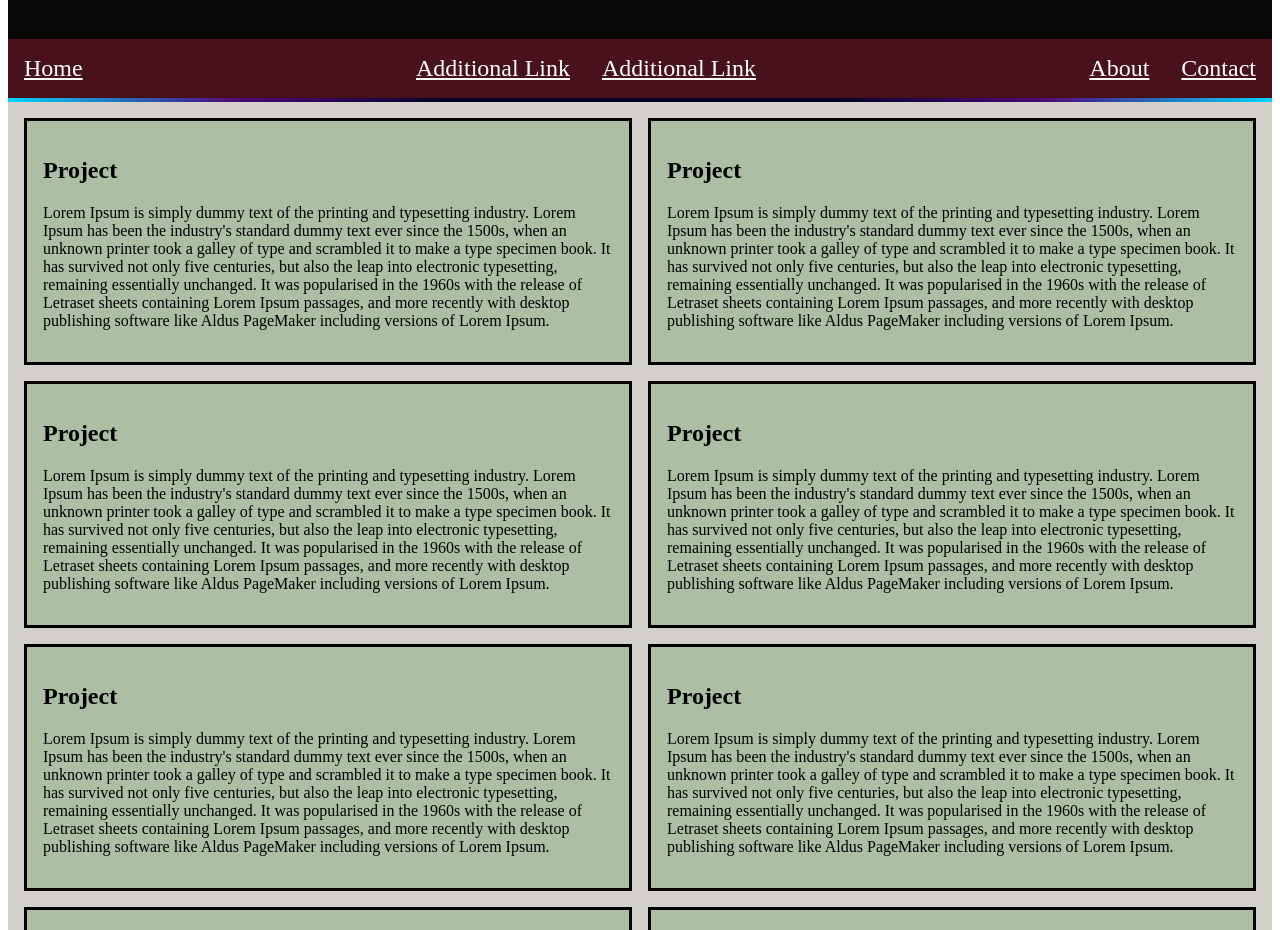
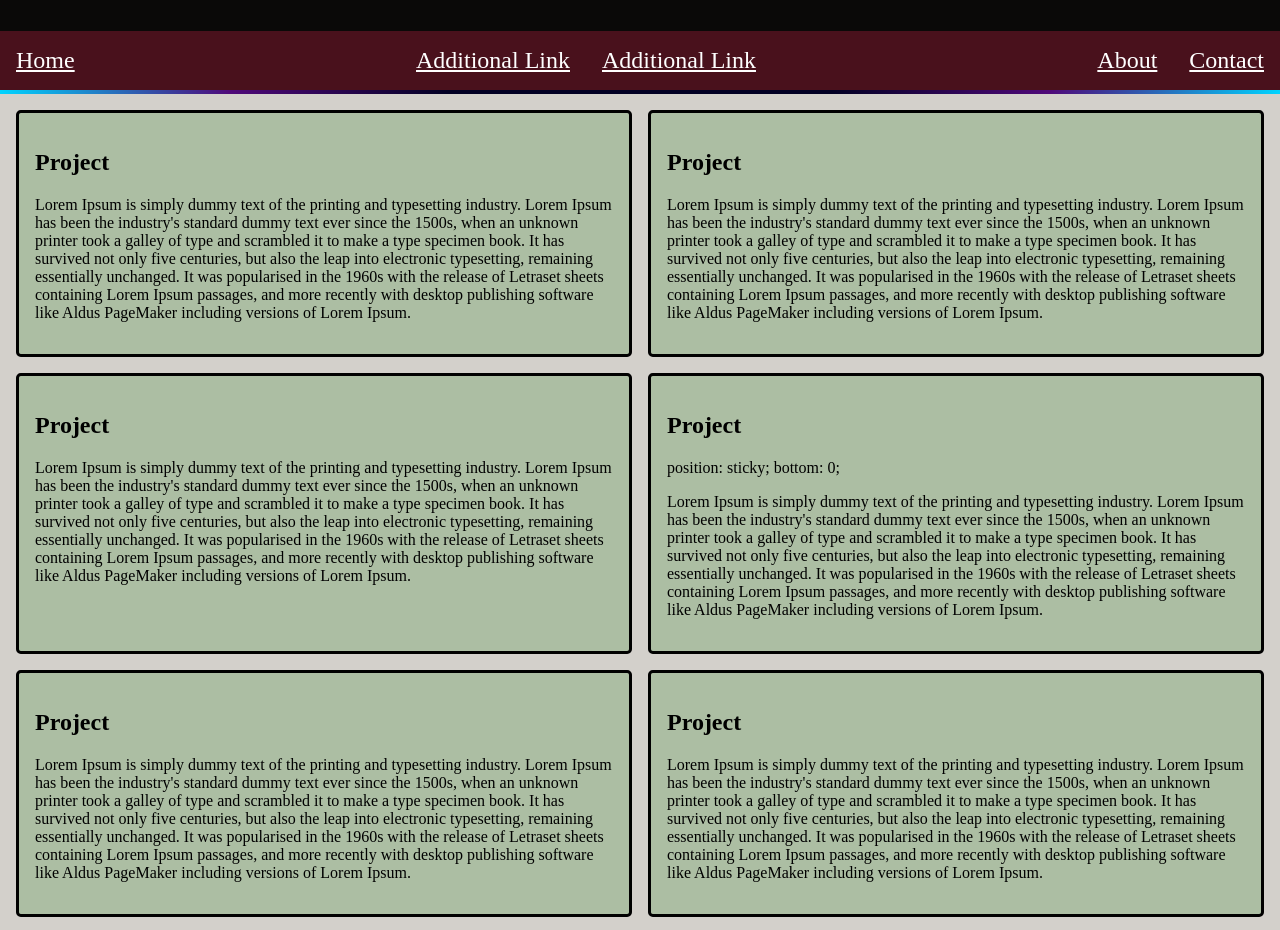
Before and after one commit to ndorazioCS/Portfolio_Overview, a plain HTML site: page index.html in a window 1280 px wide. Shown: the part 167-1097 px from the top of the page. Drawn offline with Linux system fonts and the light colour scheme.

Commit message:
fixed page scrolling and margin/padding, plus added static about and contact pages

```diff
--- a/index.html
+++ b/index.html
@@ -15,25 +15,104 @@
             </header>
             <aside class='aside-elememt'>
                 <nav class='nav-container'>
-                    <a href='./home' class='nav-element'>
+                    <a href='./index.html' class='nav-element'>
                         <dt>Home</dt>
                     </a>
-                    <a href='2' class='nav-element'>
+                    <a href='additional_link' class='nav-element'>
                         <dt>Additional Link</dt>
                     </a>
-                    <a href='3' class='nav-element'>
+                    <a href='additional_link' class='nav-element'>
                         <dt>Additional Link</dt>
                     </a>
-                    <a href='./about' class='nav-element'>
+                    <a href='./about.html' class='nav-element'>
                         <dt>About</dt>
                     </a>
-                    <a href='./contact' class='nav-element'>
+                    <a href='./contact.html' class='nav-element'>
                         <dt>Contact</dt>
                     </a>
                 </nav>
             </aside>
             <div class='horizontal-rule'></div>
             <main class='page-element main-container'>
+                <section class='section-element'>
+                    <h2>
+                        Project
+                    </h2>
+                    <p>
+                        Lorem Ipsum is simply dummy text of the printing and typesetting industry.
+                        Lorem Ipsum has been the industry's standard dummy text ever since the 1500s,
+                        when an unknown printer took a galley of type and scrambled it to make a type specimen book.
+                        It has survived not only five centuries, but also the leap into electronic typesetting, remaining essentially unchanged.
+                        It was popularised in the 1960s with the release of Letraset sheets containing Lorem Ipsum passages, and more recently with
+                        desktop publishing software like Aldus PageMaker including versions of Lorem Ipsum.
+                    </p>
+                </section>
+                <section class='section-element'>
+                    <h2>
+                        Project
+                    </h2>
+                    <p>
+                        Lorem Ipsum is simply dummy text of the printing and typesetting industry.
+                        Lorem Ipsum has been the industry's standard dummy text ever since the 1500s,
+                        when an unknown printer took a galley of type and scrambled it to make a type specimen book.
+                        It has survived not only five centuries, but also the leap into electronic typesetting, remaining essentially unchanged.
+                        It was popularised in the 1960s with the release of Letraset sheets containing Lorem Ipsum passages, and more recently with
+                        desktop publishing software like Aldus PageMaker including versions of Lorem Ipsum.
+                    </p>
+                </section>
+                <section class='section-element'>
+                    <h2>
+                        Project
+                    </h2>
+                    <p>
+                        Lorem Ipsum is simply dummy text of the printing and typesetting industry.
+                        Lorem Ipsum has been the industry's standard dummy text ever since the 1500s,
+                        when an unknown printer took a galley of type and scrambled it to make a type specimen book.
+                        It has survived not only five centuries, but also the leap into electronic typesetting, remaining essentially unchanged.
+                        It was popularised in the 1960s with the release of Letraset sheets containing Lorem Ipsum passages, and more recently with
+                        desktop publishing software like Aldus PageMaker including versions of Lorem Ipsum.
+                    </p>
+                </section>
+                <section class='section-element'>
+                    <h2>
+                        Project
+                    </h2>
+                    position: sticky; bottom: 0;
+                    <p>
+                        Lorem Ipsum is simply dummy text of the printing and typesetting industry.
+                        Lorem Ipsum has been the industry's standard dummy text ever since the 1500s,
+                        when an unknown printer took a galley of type and scrambled it to make a type specimen book.
+                        It has survived not only five centuries, but also the leap into electronic typesetting, remaining essentially unchanged.
+                        It was popularised in the 1960s with the release of Letraset sheets containing Lorem Ipsum passages, and more recently with
+                        desktop publishing software like Aldus PageMaker including versions of Lorem Ipsum.
+                    </p>
+                </section>
+                <section class='section-element'>
+                    <h2>
+                        Project
+                    </h2>
+                    <p>
+                        Lorem Ipsum is simply dummy text of the printing and typesetting industry.
+                        Lorem Ipsum has been the industry's standard dummy text ever since the 1500s,
+                        when an unknown printer took a galley of type and scrambled it to make a type specimen book.
+                        It has survived not only five centuries, but also the leap into electronic typesetting, remaining essentially unchanged.
+                        It was popularised in the 1960s with the release of Letraset sheets containing Lorem Ipsum passages, and more recently with
+                        desktop publishing software like Aldus PageMaker including versions of Lorem Ipsum.
+                    </p>
+                </section>
+                <section class='section-element'>
+                    <h2>
+                        Project
+                    </h2>
+                    <p>
+                        Lorem Ipsum is simply dummy text of the printing and typesetting industry.
+                        Lorem Ipsum has been the industry's standard dummy text ever since the 1500s,
+                        when an unknown printer took a galley of type and scrambled it to make a type specimen book.
+                        It has survived not only five centuries, but also the leap into electronic typesetting, remaining essentially unchanged.
+                        It was popularised in the 1960s with the release of Letraset sheets containing Lorem Ipsum passages, and more recently with
+                        desktop publishing software like Aldus PageMaker including versions of Lorem Ipsum.
+                    </p>
+                </section>
                 <section class='section-element'>
                     <h2>
                         Project
@@ -152,11 +231,10 @@
                     </p>
                 </section>
             </main>
-            <div class='horizontal-rule'></div>
             <footer class='footer-container'>
+                <div class='horizontal-rule'></div>
                 <p class='footer-text copy-right centered-text'>&#169; Nick D'Orazio 2024</p>
             </footer>
-            <div class='horizontal-rule'></div>
         </div>
     </body>
 </html>
--- a/styles.css
+++ b/styles.css
@@ -45,11 +45,16 @@
 /*********************/
 /*  Page Styles      */
 /*********************/
+html, body {
+    margin: 0;
+    padding: 0;
+}
 
 .page-container {
     display: flex;
     flex-direction: column;
     min-height: 100vh;
+    position: fixed scroll;
 }
 
 .page-element {
@@ -93,7 +98,7 @@
 }
 
 .nav-element:nth-last-child(2) {
-    margin-left:auto
+    margin-left: auto;
 }
 
 
@@ -109,6 +114,7 @@
     flex-wrap: wrap;
     padding: 1rem;
     gap: 1rem;
+    overflow: hidden scroll;
 }
 
 /**********************/
@@ -132,6 +138,7 @@
     flex: 1 0 25%;
     background-color: var(--color-section);
     border: var(--border-size) var(--border-type) var(--color-border);
+    border-radius: .3rem;
 }
 
 /**********************/
```
Also changed, not shown: about.html (added, +57 -0 lines), contact.html (added, +57 -0 lines).
